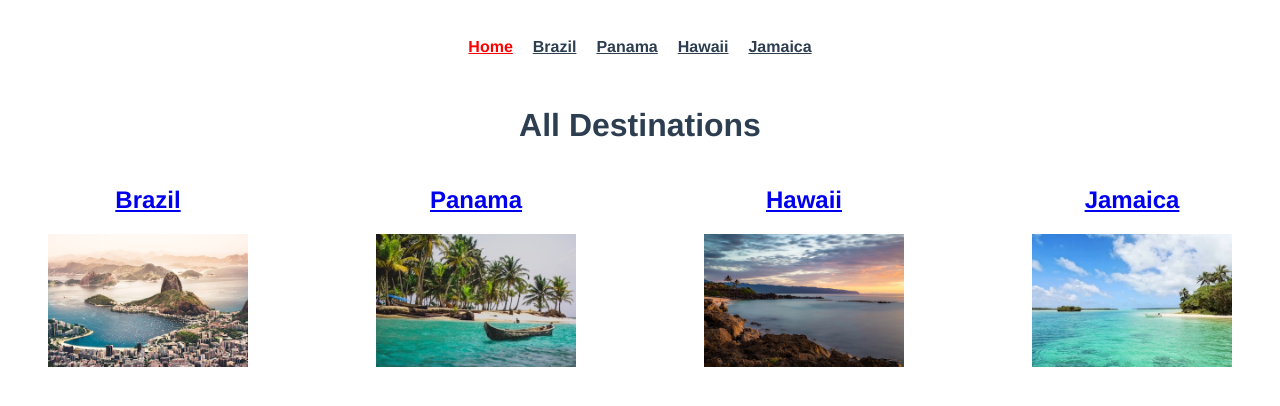
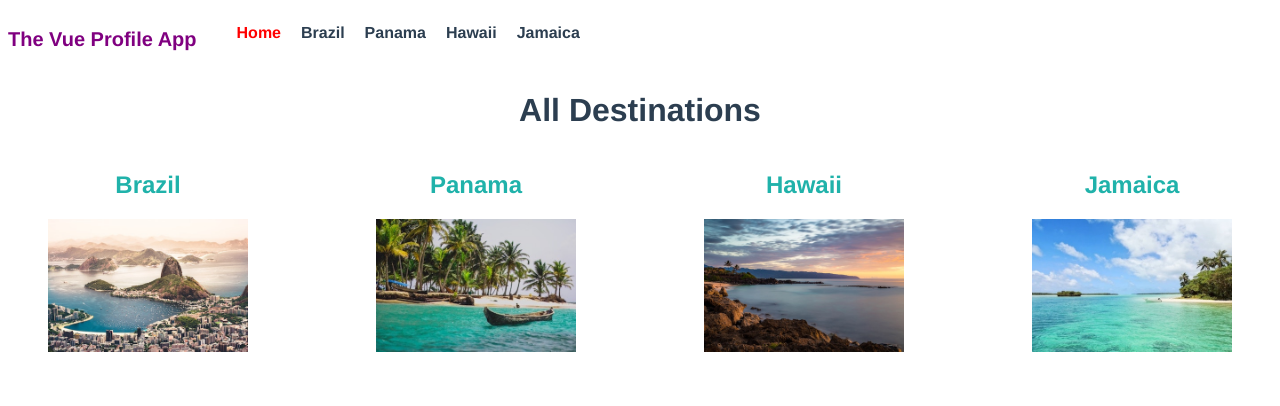
Before and after one commit to NguyenNgocVan279/vue-router, a Vue app: page /#/ in a window 1280 px wide. Shown: the top 406 px of the page. Built offline with nearby package versions, Linux system fonts and the light colour scheme.

Commit message:
L9.How to rerender components when vue router parans changes

```diff
--- a/src/App.vue
+++ b/src/App.vue
@@ -1,7 +1,7 @@
 <template>
   <div id="app">
     <TheNavigation />
-    <router-view />
+    <router-view :key="$route.path" />
   </div>
 </template>
 <script>
--- a/src/components/TheNavigation.vue
+++ b/src/components/TheNavigation.vue
@@ -1,27 +1,60 @@
 <template>
     <nav id="nav">
-        <router-link to="/">Home</router-link>
-        <router-link to="/brazil">Brazil</router-link>
-        <router-link to="/panama">Panama</router-link>
-        <router-link to="/hawaii">Hawaii</router-link>
-        <router-link to="/jamaica">Jamaica</router-link>
+      <p class="logo">The Vue Profile App</p>
+      <ul class="nav-links">
+        <li class="links">
+          <router-link to="/">
+            Home
+          </router-link>
+        </li>
+        <li v-for="destination in destinations" :key="destination.name" class="links">
+          <router-link :to="{ name: 'DestinationDetails', params:{id:destination.id} }">
+            {{destination.name}}
+          </router-link>
+        </li>
+      </ul>
     </nav>
 </template>
+<script>
+// @ is an alias to /src
+import store from "@/store.js"
 
+export default {
+    data() {
+        return {
+            destinationId:this.$route.params.id,
+            destinations:store.destinations
+        }
+    }
+}
+</script>
 <style scoped>
 #nav {
     display: flex;
-    justify-content: center;
-    padding: 30px;
 }
 
 #nav a {
   font-weight: bold;
   color: #2c3e50;
-  padding: 0 10px;
+  text-decoration: none;
 }
 
 #nav a.router-link-exact-active {
   color: red;
 }
+.nav-links {
+  display: flex;
+}
+.links {
+  padding-right: 20px;
+  list-style: none;
+}
+.links:hover {
+  text-decoration: underline;
+}
+.logo {
+  font-size: 20px;
+  color: purple;
+  font-weight: bold;
+}
 </style>
--- a/src/router/index.js
+++ b/src/router/index.js
@@ -12,35 +12,6 @@
     component: Home,
   },
   {
-    path: "/about",
-    name: "About",
-    // route level code-splitting
-    // this generates a separate chunk (about.[hash].js) for this route
-    // which is lazy-loaded when the route is visited.
-    component: () =>
-      import(/* webpackChunkName: "about" */ "../views/About.vue"),
-  },
-  {
-    path: "/brazil",
-    name: "brazil",
-    component: () => import(/* webpackChunkName: "brazil" */ "../views/Brazil")
-  },
-  {
-    path: "/hawaii",
-    name: "hawaii",
-    component: () => import(/* webpackChunkName: "hawaii" */ "../views/Hawaii")
-  },
-  {
-    path: "/jamaica",
-    name: "jamaica",
-    component: () => import(/* webpackChunkName: "jamaica" */ "../views/Jamaica")
-  },
-  {
-    path: "/panama",
-    name: "panama",
-    component: () => import(/* webpackChunkName: "panama" */ "../views/Panama")
-  },
-  {
     path: "/details/:id",
     name: "DestinationDetails",
     component: () => import(/* webpackChunkName: "DestinationDetails" */ "../views/DestinationDetails")
--- a/src/views/About.vue
+++ /dev/null
@@ -1,5 +0,0 @@
-<template>
-  <div class="about">
-    <h1>This is an about page</h1>
-  </div>
-</template>
--- a/src/views/Brazil.vue
+++ /dev/null
@@ -1,7 +0,0 @@
-<template>
-    <div>
-        <h2>
-            Brazil
-        </h2>
-    </div>
-</template>
--- a/src/views/DestinationDetails.vue
+++ b/src/views/DestinationDetails.vue
@@ -39,6 +39,6 @@
 p {
     margin: 0 40px;
     font-size: 20px;
-    text-align: justify;
+    text-align: left;
 }
 </style>
--- a/src/views/Hawaii.vue
+++ /dev/null
@@ -1,7 +0,0 @@
-<template>
-    <div>
-        <h2>
-            Hawaii
-        </h2>
-    </div>
-</template>
--- a/src/views/Home.vue
+++ b/src/views/Home.vue
@@ -42,4 +42,12 @@
   display: flex;
   justify-content: space-between;
 }
+a {
+  color: lightseagreen;
+  text-decoration: none;
+}
+a:visited {
+  text-decoration: underline;
+
+}
 </style>
--- a/src/views/Jamaica.vue
+++ /dev/null
@@ -1,7 +0,0 @@
-<template>
-    <div>
-        <h2>
-            Jamaica
-        </h2>
-    </div>
-</template>
--- a/src/views/Panama.vue
+++ /dev/null
@@ -1,7 +0,0 @@
-<template>
-    <div>
-        <h2>
-            Panama
-        </h2>
-    </div>
-</template>
```
